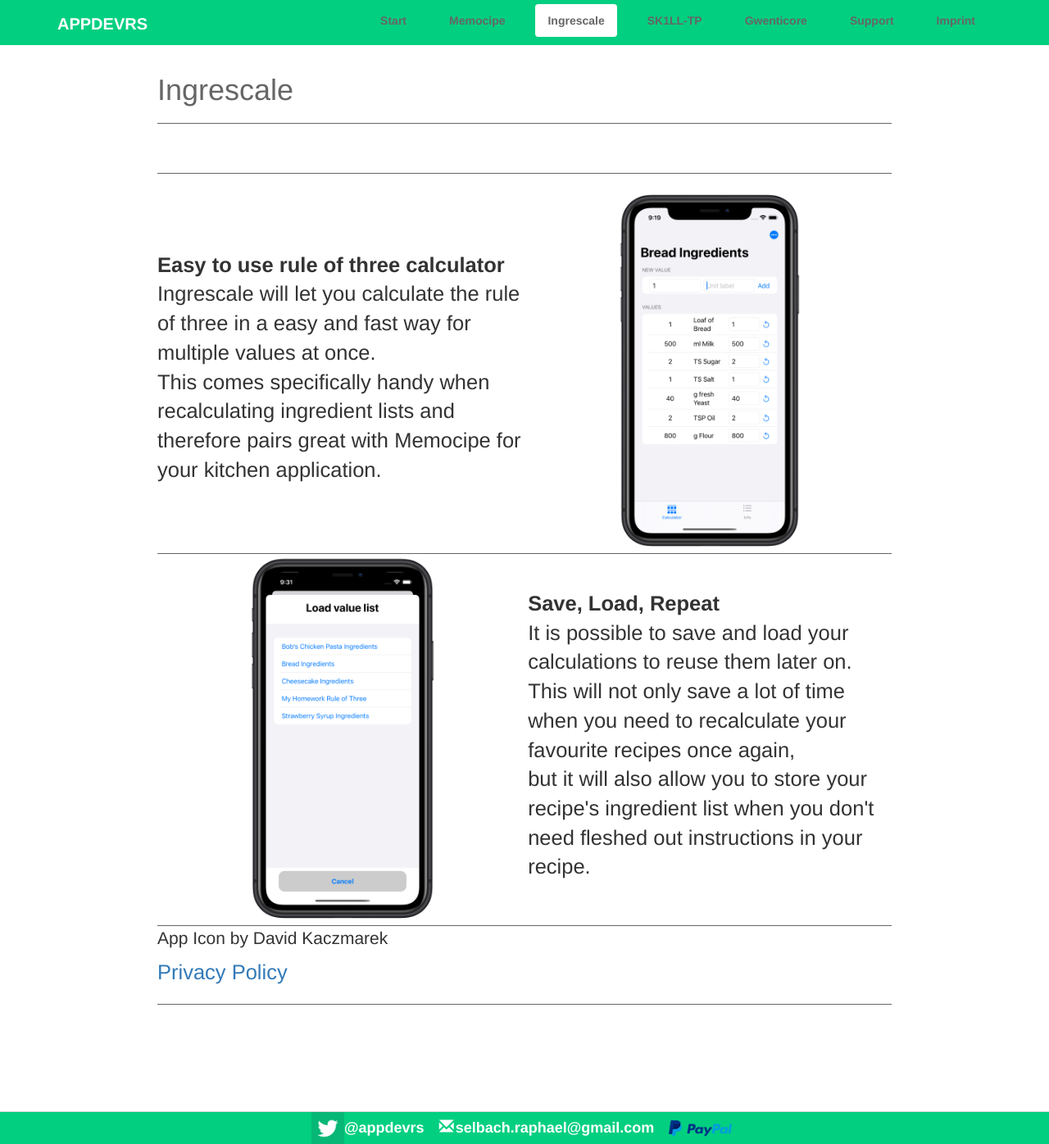
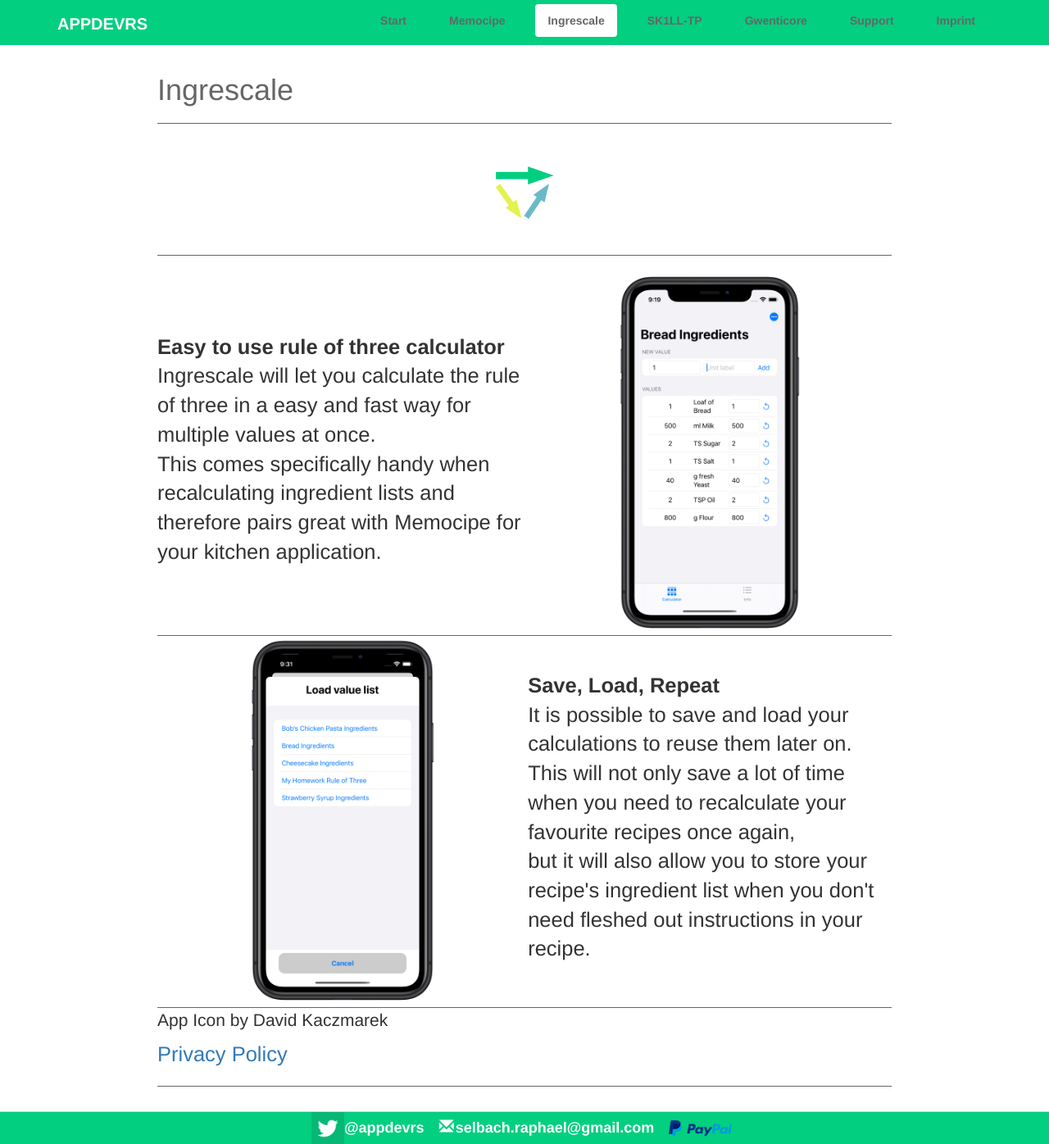
Before and after one commit to appdevrs/appdevrs.github.io, a Jekyll site: the page built from ingrescale.html, in a window 1280 px wide and 1396 px high. Shown: the whole window at 82% size. Built offline with Jekyll 4.4.1, drawn with Linux system fonts in a browser that asks for light colours.

Commit message:
Update ingrescale.html

```diff
--- a/ingrescale.html
+++ b/ingrescale.html
@@ -4,13 +4,12 @@
 location: /ingrescale.html
 headline: Ingrescale
 ---
-<!--
 <div id="appstore-widget">
-  <img src="/images/memocipeFinal.png">
-  <a href="https://apps.apple.com/us/app/memocipe/id1519743870?itsct=apps_box&amp;itscg=30200" style="display: inline-block; overflow: hidden; border-radius: 13px; width: 250px; height: 83px;"><img src="https://tools.applemediaservices.com/api/badges/download-on-the-app-store/black/en-US?size=250x83&amp;releaseDate=1606867200&h=2c9a9394e9e3a5205db44bf51796e162" alt="Download on the App Store" style="border-radius: 13px; width: 250px; height: 83px;"></a>
+  <img src="/images/IngrescaleIcon.png">
+  <!--<a href="https://apps.apple.com/us/app/memocipe/id1519743870?itsct=apps_box&amp;itscg=30200" style="display: inline-block; overflow: hidden; border-radius: 13px; width: 250px; height: 83px;"><img src="https://tools.applemediaservices.com/api/badges/download-on-the-app-store/black/en-US?size=250x83&amp;releaseDate=1606867200&h=2c9a9394e9e3a5205db44bf51796e162" alt="Download on the App Store" style="border-radius: 13px; width: 250px; height: 83px;"></a>
+  -->
 </div>
 <br />
--->
 <hr>
 <div class="descr">
   <table>
```
